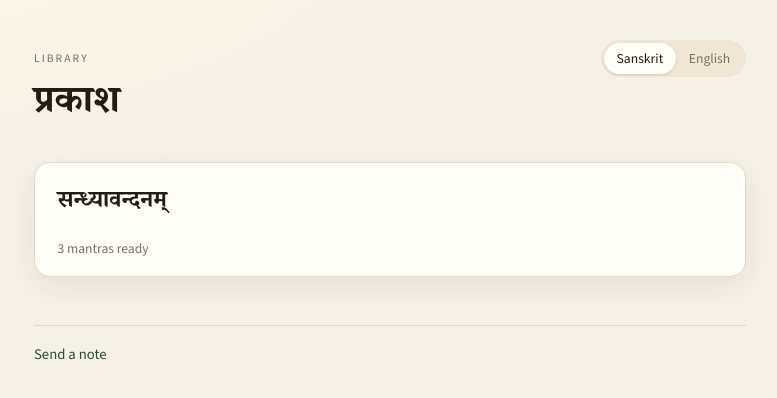
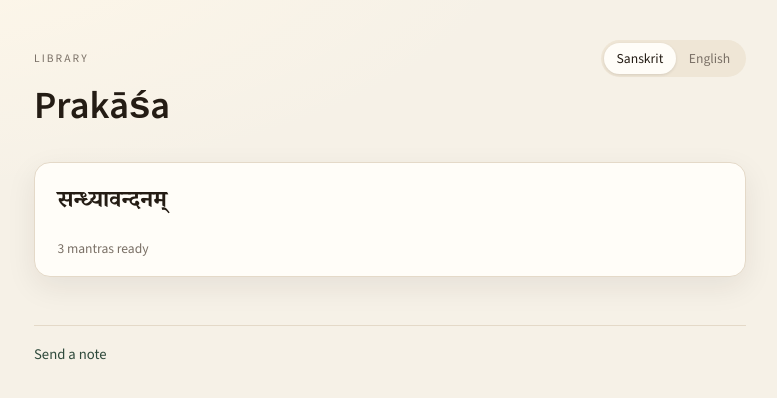
Before and after one commit to mbaranov4310/prakasa, a React (Vite) app: page / in a window 1280 px wide. Shown: the top 398 px of the page, without its empty margins (250-1027 px from the left). Built offline with nearby package versions, Linux system fonts and the light colour scheme.

Commit message:
Show Prakāśa as the library heading in every language.
Co-authored-by: Cursor <cursoragent@cursor.com>

```diff
--- a/src/components/Library.tsx
+++ b/src/components/Library.tsx
@@ -12,9 +12,7 @@ export function Library() {
         <p className="eyebrow">Library</p>
         <LangToggle />
       </header>
-      <h1 className={navLang === "sanskrit" ? "is-deva" : "is-latin"}>
-        {navLang === "sanskrit" ? "प्रकाश" : "Prakāśa"}
-      </h1>
+      <h1 className="is-latin">Prakāśa</h1>
       <ul className="book-grid">
         {books.map((book) => {
           const ready = book.chapters.filter((chapter) => chapter.status === "ready").length;
```
